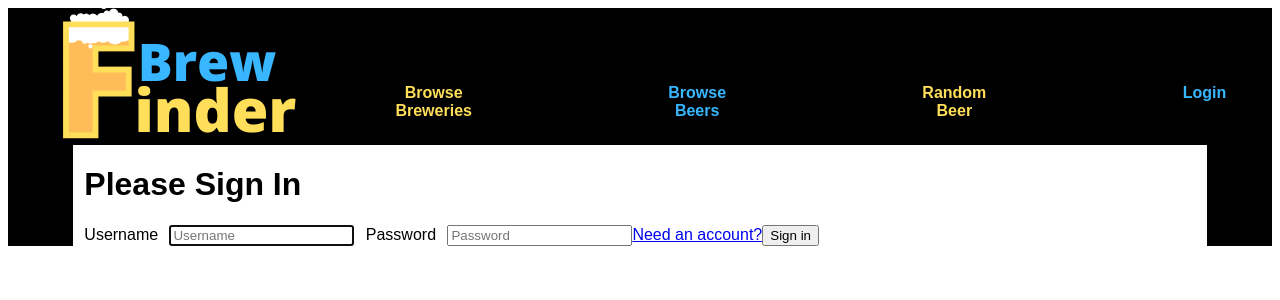
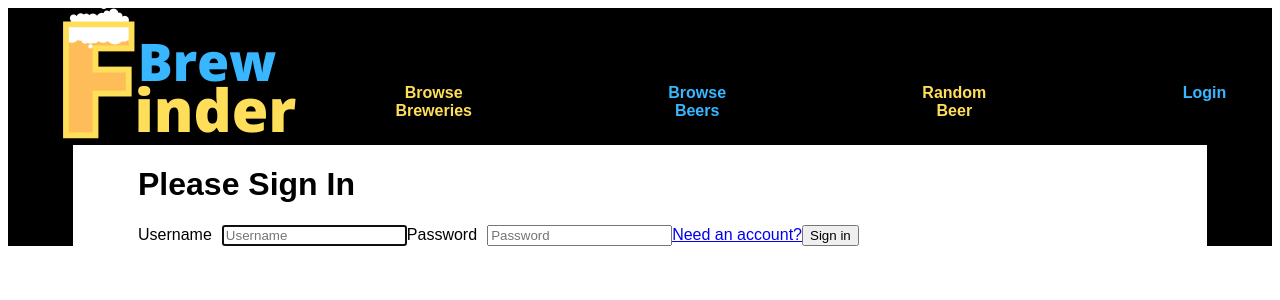
Before and after one commit to Kautzmad/Brewery-Finder, a Vue app in the folder final-capstone/front-end/vue/: page /login in a window 1280 px wide. Shown: the top 300 px of the page. Built offline with nearby package versions, Linux system fonts and the light colour scheme.

Commit message:
div form styling in login

```diff
--- a/final-capstone/front-end/vue/src/components/Login.vue
+++ b/final-capstone/front-end/vue/src/components/Login.vue
@@ -82,15 +82,20 @@ div#login {
     margin-left: 65px; margin-right: 65px;
     align-content: center;
 }
+
+form.form-signin {
+    background: white;
+    margin-left: 65px; margin-right: 65px;
+    align-content: center;
+}
+
 .h3 {
     font-size: 2rem;
-    margin-left: 1%;
     margin: 1;
 }
 
 .sr-only {
     font-size: 50;
-    margin-left: 1%;
     margin-right: 1%;
 }
 </style>
```
